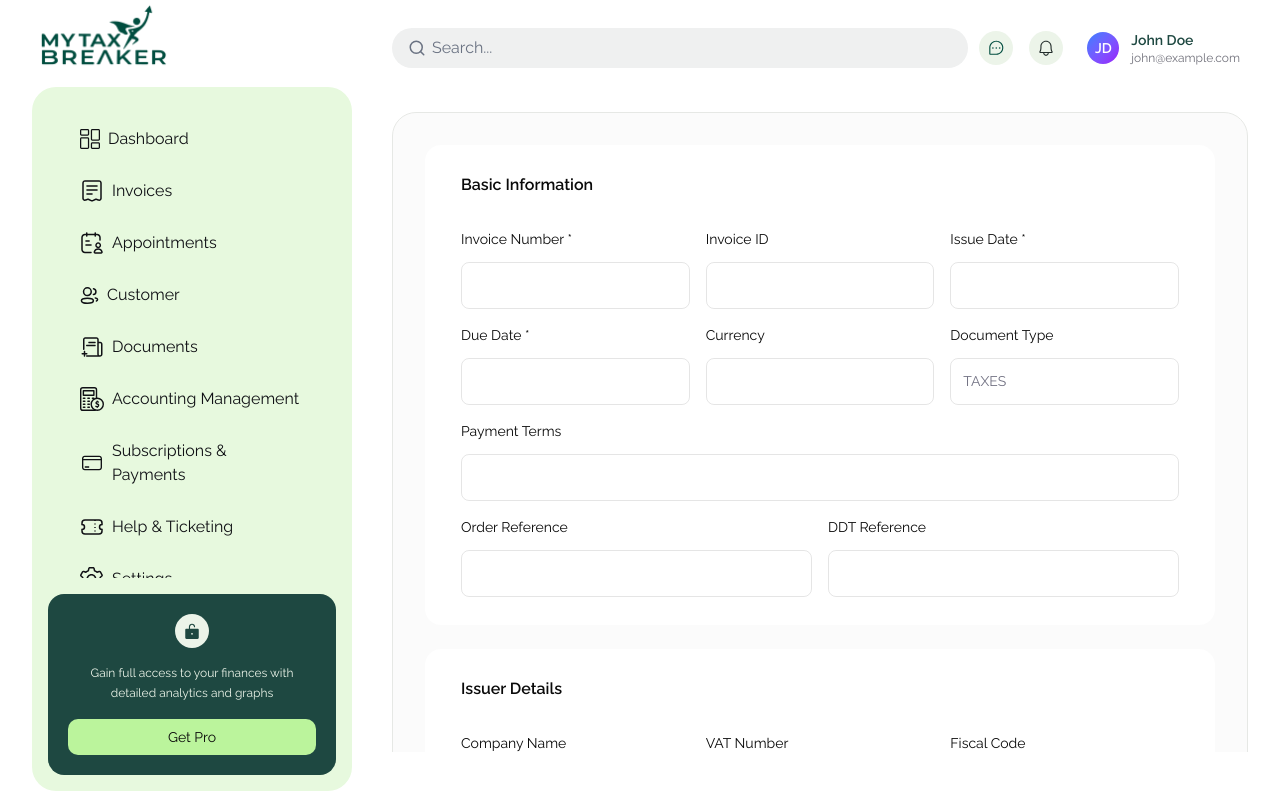
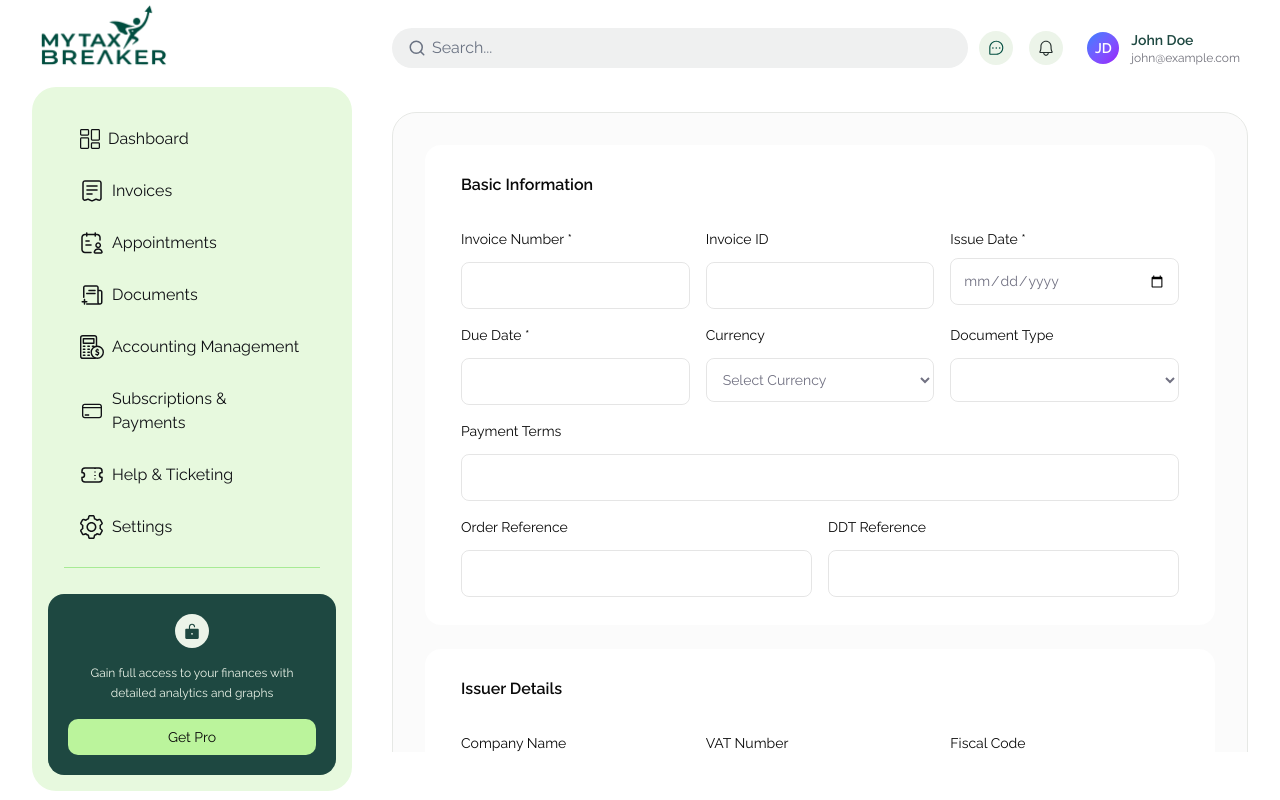
Before and after one commit to Robiul1711/Tax-Breakers, a Next.js app: page /dashboard/invoices/invoice-create in a window 1280 px wide. Built offline with nearby package versions, Linux system fonts and the light colour scheme.

Commit message:
Change some code in the invoice create form

```diff
--- a/src/app/dashboard/layout.tsx
+++ b/src/app/dashboard/layout.tsx
@@ -30,7 +30,7 @@ const menuItems = [
   { label: "Dashboard", href: "/dashboard", icon: <DashboardIcon className="size-5" /> },
   { label: "Invoices", href: "/dashboard/invoices", icon: <InvoiceIcon /> },
   { label: "Appointments", href: "/dashboard/appointments", icon: <ApoinmentIcon /> },
-  { label: "Customer", href: "/dashboard/customer", icon: <CustomerIcon /> },
+  // { label: "Customer", href: "/dashboard/customer", icon: <CustomerIcon /> },
   { label: "Documents", href: "/dashboard/documents", icon: <DocumentIcon /> },
   { label: "Accounting Management ", href: "/dashboard/accountingmanagement", icon: <AccountingIcon /> },
   { label: "Subscriptions & Payments", href: "/dashboard/subscriptionsandayments", icon: <SubscriptionIcon /> },
@@ -64,9 +64,9 @@ export default function DashboardLayout({
 
         <aside className="w-[320px] h-[calc(100vh-6rem)] bg-[#E7F9DE] rounded-3xl md:flex hidden flex-col justify-between overflow-hidden">
           {/* Scrollable upper section */}
-          <div className="flex-1 overflow-y-auto p-8 space-y-5">
+          <div className="flex-1 overflow-y-auto custom-scroll p-8 space-y-5">
             <nav className="flex flex-col gap-3">
-              {menuItems.map((item) => {
+              {menuItems?.map((item) => {
                 const isActive = pathname === item.href;
                 return (
                   <Link
--- a/src/app/pages/dashboard/invoiceCreateForm/InvoiceCreateForm.tsx
+++ b/src/app/pages/dashboard/invoiceCreateForm/InvoiceCreateForm.tsx
@@ -17,6 +17,23 @@ interface IItemInputProps {
     defaultValue?: number;
 }
 
+interface IFormSelectProps {
+    label: string;
+    name: string;
+    register: UseFormRegister<any>;
+    errors: FieldErrors;
+    options: { value: string; label: string }[]; // dynamic options
+    defaultValue?: string;
+}
+
+interface IFormDatePickerProps {
+    label: string;
+    name: string;
+    register: any;
+    errors: any;
+    defaultValue?: string;
+}
+
 // Helper component for common text input fields
 const FormInput: React.FC<IFormInputProps> = ({ label, name, register, errors, defaultValue = '' }) => (
     <div className="flex flex-col">
@@ -29,6 +46,54 @@ const FormInput: React.FC<IFormInputProps> = ({ label, name, register, errors, d
         />
     </div>
 );
+
+const FormSelect: React.FC<IFormSelectProps> = ({
+    label,
+    name,
+    register,
+    errors,
+    options,
+    defaultValue = "",
+}) => (
+    <div className="flex flex-col">
+        <label className="text-[#0A0A0A] text-[14px] mb-3">{label}</label>
+        <select
+            {...register(name, { value: defaultValue })}
+            className={`p-3 border rounded-md text-[#717182] text-[14px] transition ${errors[name] ? "border-red-500" : "border-[rgba(0,0,0,0.10)]"
+                }`}
+            defaultValue={defaultValue}
+        >
+            <option value="" disabled>
+                Select {label}
+            </option>
+            {options.map((opt) => (
+                <option key={opt.value} value={opt.value}>
+                    {opt.label}
+                </option>
+            ))}
+        </select>
+    </div>
+);
+
+
+const FormDatePicker: React.FC<IFormDatePickerProps> = ({ label, name, register, errors, defaultValue }) => {
+    return (
+        <div className="flex flex-col">
+            <label className="text-[#0A0A0A] text-[14px] mb-2">{label}</label>
+            <input
+                type="date"
+                {...register(name)}
+                defaultValue={defaultValue}
+                className={`p-3 border rounded-md text-[#717182] text-[14px] transition ${errors[name] ? "border-red-500" : "border-[rgba(0,0,0,0.10)]"
+                    }`}
+            />
+            {errors[name] && (
+                <span className="text-red-500 text-xs mt-1">{errors[name].message}</span>
+            )}
+        </div>
+    );
+};
+
 
 // Helper component for Item Table inputs (numeric fields)
 const ItemInput: React.FC<IItemInputProps> = ({ name, register, errors, defaultValue = 0.0 }) => (
@@ -144,10 +209,22 @@ const InvoiceCreateForm = () => {
                     <div className="grid grid-cols-3 gap-4 mb-4">
                         <FormInput label="Invoice Number *" name="basic_information.invoice_number" register={register} errors={errors} />
                         <FormInput label="Invoice ID" name="basic_information.invoice_id" register={register} errors={errors} />
-                        <FormInput label="Issue Date *" name="basic_information.issue_date" register={register} errors={errors} />
+                        <FormDatePicker label="Issue Date *" name="basic_information.issue_date" register={register} errors={errors} />
                         <FormInput label="Due Date *" name="basic_information.due_date" register={register} errors={errors} />
-                        <FormInput label="Currency" name="basic_information.currency" register={register} errors={errors} />
-                        <FormInput label="Document Type" name="basic_information.document_type" register={register} errors={errors} />
+                        <FormSelect label="Currency" name="basic_information.currency" register={register} errors={errors}
+                            options={[
+                                { value: "usd", label: "USD - Dollar" },
+                                { value: "eur", label: "EUR - Euro" },
+                                { value: "bdt", label: "BDT - Taka" },
+                            ]}
+                        />
+                        <FormSelect label="Document Type" name="basic_information.document_type" register={register} errors={errors}
+                            options={[
+                                { value: "nid", label: "National ID (NID)" },
+                                { value: "passport", label: "Passport" },
+                                { value: "driving_license", label: "Driving License" },
+                            ]}
+                        />
                     </div>
                     <FormInput label="Payment Terms" name="basic_information.payment_terms" register={register} errors={errors} />
                     <div className="grid grid-cols-2 gap-4 mt-4">
@@ -167,7 +244,17 @@ const InvoiceCreateForm = () => {
                         <FormInput label="Email" name="issuer_details.email" register={register} errors={errors} />
                         <FormInput label="Phone" name="issuer_details.phone" register={register} errors={errors} />
                         <FormInput label="Street Address" name="issuer_details.street_address" register={register} errors={errors} />
-                        <FormInput label="City" name="issuer_details.city" register={register} errors={errors} />
+
+                        <FormSelect label="City" name="issuer_details.city" register={register} errors={errors}
+                            options={[
+                                { value: "dhaka", label: "Dhaka" },
+                                { value: "chittagong", label: "Chittagong" },
+                                { value: "rajshahi", label: "Rajshahi" },
+                                { value: "khulna", label: "Khulna" },
+                                { value: "sylhet", label: "Sylhet" },
+                            ]}
+                        />
+
                         <FormInput label="ZIP Code" name="issuer_details.zip_code" register={register} errors={errors} />
                         <FormInput label="Province" name="issuer_details.province" register={register} errors={errors} />
                     </div>
@@ -187,7 +274,15 @@ const InvoiceCreateForm = () => {
                         <FormInput label="Email" name="recipient_details.recipient_email" register={register} errors={errors} />
                         <FormInput label="Phone" name="recipient_details.recipient_phone" register={register} errors={errors} />
                         <FormInput label="Street Address" name="recipient_details.recipient_street_address" register={register} errors={errors} />
-                        <FormInput label="City" name="recipient_details.recipient_city" register={register} errors={errors} />
+                        <FormSelect label="City" name="recipient_details.recipient_city" register={register} errors={errors}
+                            options={[
+                                { value: "dhaka", label: "Dhaka" },
+                                { value: "chittagong", label: "Chittagong" },
+                                { value: "rajshahi", label: "Rajshahi" },
+                                { value: "khulna", label: "Khulna" },
+                                { value: "sylhet", label: "Sylhet" },
+                            ]}
+                        />
                         <FormInput label="ZIP Code" name="recipient_details.recipient_zip_code" register={register} errors={errors} />
                         <FormInput label="Province" name="recipient_details.recipient_province" register={register} errors={errors} />
                     </div>
@@ -294,7 +389,15 @@ const InvoiceCreateForm = () => {
                         <FormInput label="Withholding Amount" name="additional_costs_deductions.withholding_amount" register={register} errors={errors} />
                         <FormInput label="Shipping Cost" name="additional_costs_deductions.shipping_cost" register={register} errors={errors} />
                     </div>
-                    <FormInput label="Payment Method" name="additional_costs_deductions.payment_method" register={register} errors={errors} />
+                    <FormSelect label="Payment Method" name="additional_costs_deductions.payment_method" register={register} errors={errors}
+                        options={[
+                            { value: "cash", label: "Cash" },
+                            { value: "bank_transfer", label: "Bank Transfer" },
+                            { value: "credit_card", label: "Credit Card" },
+                            { value: "paypal", label: "PayPal" },
+                            { value: "mobile_banking", label: "Mobile Banking" },
+                        ]}
+                    />
                     <div className="mt-8">
                         <SectionHeader title="Invoice totals" />
                         <div>
--- a/src/app/pages/dashboard/invoiceDataTab/InvoiceDataTab.tsx
+++ b/src/app/pages/dashboard/invoiceDataTab/InvoiceDataTab.tsx
@@ -1,6 +1,4 @@
 "use client";
-
-import CommonButton from "@/common/CommonButton";
 import { DropdownMenu, DropdownMenuContent, DropdownMenuLabel, DropdownMenuTrigger } from "@/Components/ui/dropdown-menu";
 import Pagination from "@/Shared/Pagination";
 import { TInvoice } from "@/Types";
@@ -10,10 +8,7 @@ import {
     getCoreRowModel,
     useReactTable,
 } from "@tanstack/react-table";
-import { Link } from "lucide-react";
 import React, { useState, useEffect, useRef, useCallback } from "react";
-import { FaPlus } from "react-icons/fa";
-
 const columnHelper = createColumnHelper<TInvoice>();
 
 const InvoiceDataTab = ({ invoices }: { invoices: TInvoice[] }) => {
```
